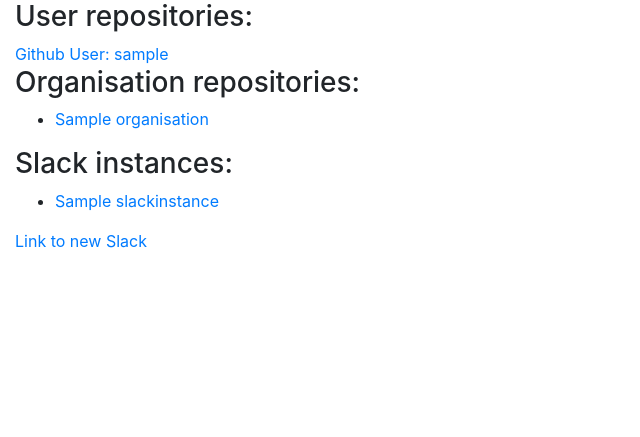
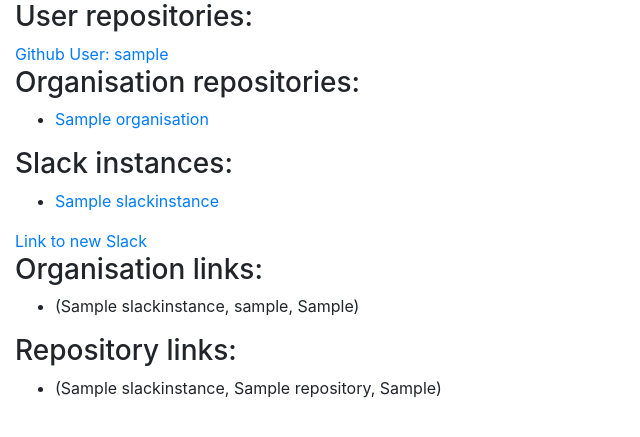
Before and after one commit to palfrey/vellere, a Django app: page / in a window 1280 px wide. Shown: the part 56-493 px from the top of the page, without its empty margins (0-640 px from the left). Run offline with Django 3.2, Linux system fonts and the light colour scheme; a user stored in the database is signed in; tables that the repository leaves empty hold one stand-in row (values such as "Sample post"); some libraries are stand-ins or nearby versions.

Commit message:
Display slack links on front page

```diff
--- a/notifier/jinja2/index.html
+++ b/notifier/jinja2/index.html
@@ -21,4 +21,22 @@
 No Slack instances linked yet<br />
 {% endif %}
 <a href="{{ url('slack_login', kwargs={'redir': url('index')}) }}">Link to new Slack</a><br/>
+
+{% if org_links %}
+    <h3>Organisation links:</h3>
+    <ul>
+        {% for org_link in org_links %}
+        <li>{{org_link}}</li>
+        {% endfor %}
+    </ul>
+{% endif %}
+
+{% if repo_links %}
+    <h3>Repository links:</h3>
+    <ul>
+        {% for repo_link in repo_links %}
+        <li>{{repo_link}}</li>
+        {% endfor %}
+    </ul>
+{% endif %}
 {% endblock %}
--- a/notifier/views.py
+++ b/notifier/views.py
@@ -56,8 +56,17 @@ def index(req):
     if req.user.orgs_updated == None or req.user.orgs_updated < max_age:
         orgs = get_organisations(get_github(req), req.user)
     else:
-        orgs = [ou.org for ou in OrganisationUser.objects.filter(user=req.user)]
-    return render(req, 'index.html', {'user': req.user, 'orgs': orgs, 'slacks': SlackInstance.objects.all()})
+        orgs = [ou.org for ou in OrganisationUser.objects.select_related("org").filter(user=req.user)]
+    all_orgs = orgs + [Organisation.objects.get(login=req.user.username)]
+    org_links = SlackOrgLink.objects.filter(org__in=all_orgs)
+    repo_links = SlackRepoLink.objects.filter(repo__org__in=all_orgs)
+    return render(req, 'index.html', {
+        'user': req.user,
+        'orgs': orgs,
+        'slacks': SlackInstance.objects.all(),
+        'org_links': org_links,
+        'repo_links': repo_links
+    })
 
 def get_repos(github, org):
     if org.user_organisation:
```
